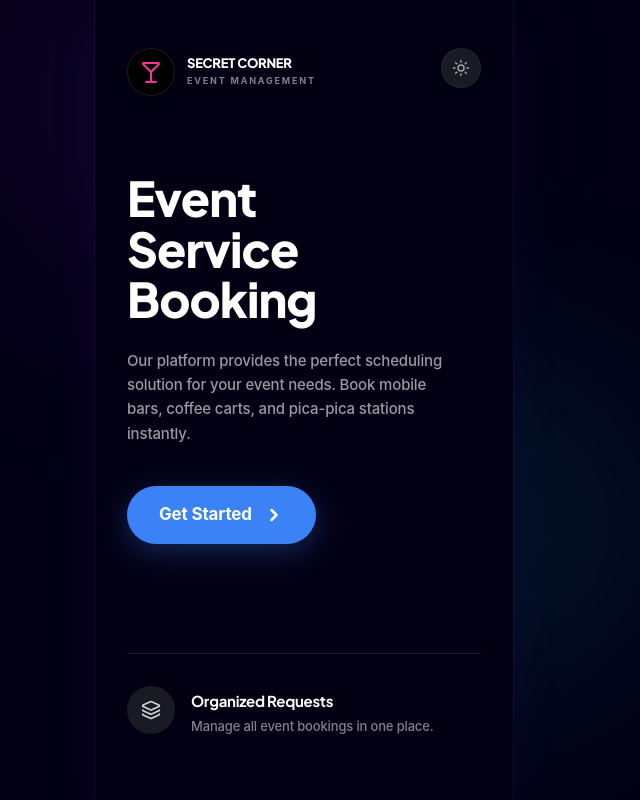
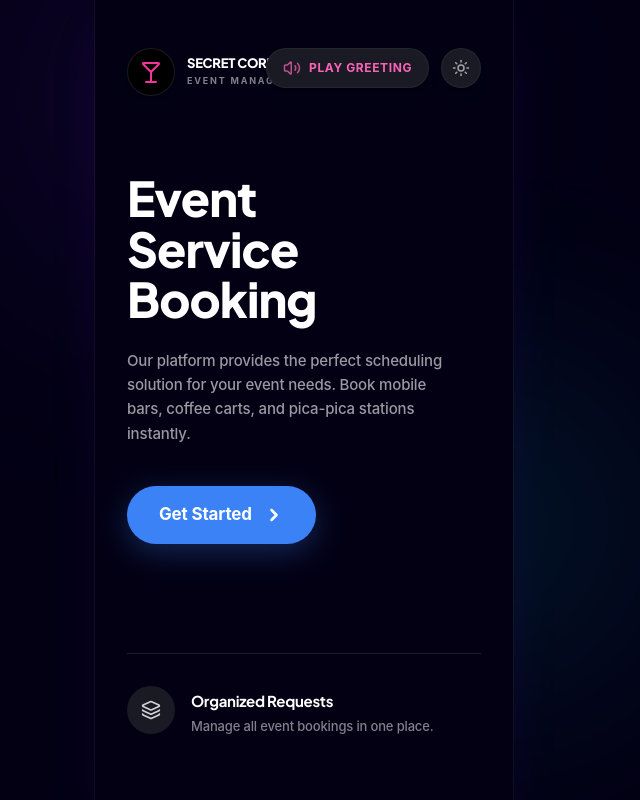
Before and after one commit to danieljayX/secret-corner-booking, a React (Vite) app: page / in a window 1280 px wide. Shown: the whole page, without its empty margins (336-976 px from the left). Built offline with nearby package versions, Linux system fonts and the light colour scheme.

Commit message:
feat: implement Web Speech API voice greeting with Play Greeting button on landing page

```diff
--- a/src/pages/Landing.jsx
+++ b/src/pages/Landing.jsx
@@ -1,11 +1,38 @@
-import { useContext } from 'react';
+import { useContext, useEffect } from 'react';
 import { useNavigate } from 'react-router-dom';
 import { ThemeContext } from '../context/ThemeContext';
-import { Martini, ChevronRight, Sun, Moon, Layers } from 'lucide-react';
+import { Martini, ChevronRight, Sun, Moon, Layers, Volume2 } from 'lucide-react';
 
 export default function Landing() {
   const navigate = useNavigate();
   const { isDarkMode, toggleTheme } = useContext(ThemeContext);
+
+  const playGreeting = () => {
+    if ('speechSynthesis' in window) {
+      window.speechSynthesis.cancel(); // Cancel any ongoing speech
+      const hour = new Date().getHours();
+      let greetingText = "Good morning, Ma'am and Sir! Welcome to Secret Corner.";
+      if (hour >= 12 && hour < 18) {
+        greetingText = "Good afternoon, Ma'am and Sir! Welcome to Secret Corner.";
+      } else if (hour >= 18) {
+        greetingText = "Good evening, Ma'am and Sir! Welcome to Secret Corner.";
+      }
+
+      const utterance = new SpeechSynthesisUtterance(greetingText);
+      utterance.rate = 1.0;
+      utterance.pitch = 1.0;
+      utterance.lang = 'en-US';
+      window.speechSynthesis.speak(utterance);
+    }
+  };
+
+  useEffect(() => {
+    // Attempt to play greeting on mount (may be blocked by browser autoplay policy until user interaction)
+    const timer = setTimeout(() => {
+      playGreeting();
+    }, 500);
+    return () => clearTimeout(timer);
+  }, []);
 
   const bg = isDarkMode ? 'bg-[#030014]' : 'bg-[#F5F3FF]';
   const headingColor = isDarkMode ? 'text-white' : 'text-gray-900';
@@ -23,10 +50,25 @@ export default function Landing() {
         </div>
       </div>
 
-      {/* Theme Toggle at top right */}
-      <button onClick={toggleTheme} className={`absolute top-12 right-8 w-10 h-10 rounded-full flex items-center justify-center transition-all shadow-lg z-50 ${isDarkMode ? 'bg-[#1a1a24] border border-white/5 text-white/60 hover:text-white' : 'bg-white border border-gray-200 text-gray-500 hover:text-gray-900'}`}>
-        {isDarkMode ? <Sun size={18} /> : <Moon size={18} />}
-      </button>
+      {/* Top Right Controls: Greeting Toggle & Theme Toggle */}
+      <div className="absolute top-12 right-8 flex items-center gap-3 z-50">
+        <button
+          onClick={playGreeting}
+          className={`h-10 px-4 rounded-full flex items-center gap-2 transition-all shadow-lg ${isDarkMode ? 'bg-[#1a1a24] border border-white/5 text-pink-400 hover:text-pink-300' : 'bg-white border border-pink-100 text-pink-500 hover:text-pink-600'}`}
+          title="Play Voice Greeting"
+        >
+          <Volume2 size={18} className="animate-pulse" />
+          <span className="text-xs font-bold uppercase tracking-wider">Play Greeting</span>
+        </button>
+
+        <button
+          onClick={toggleTheme}
+          className={`w-10 h-10 rounded-full flex items-center justify-center transition-all shadow-lg ${isDarkMode ? 'bg-[#1a1a24] border border-white/5 text-white/60 hover:text-white' : 'bg-white border border-gray-200 text-gray-500 hover:text-gray-900'}`}
+          title="Toggle Theme"
+        >
+          {isDarkMode ? <Sun size={18} /> : <Moon size={18} />}
+        </button>
+      </div>
 
       {/* Main Hero Content */}
       <div className="flex-1 flex flex-col justify-center pb-20">
```
